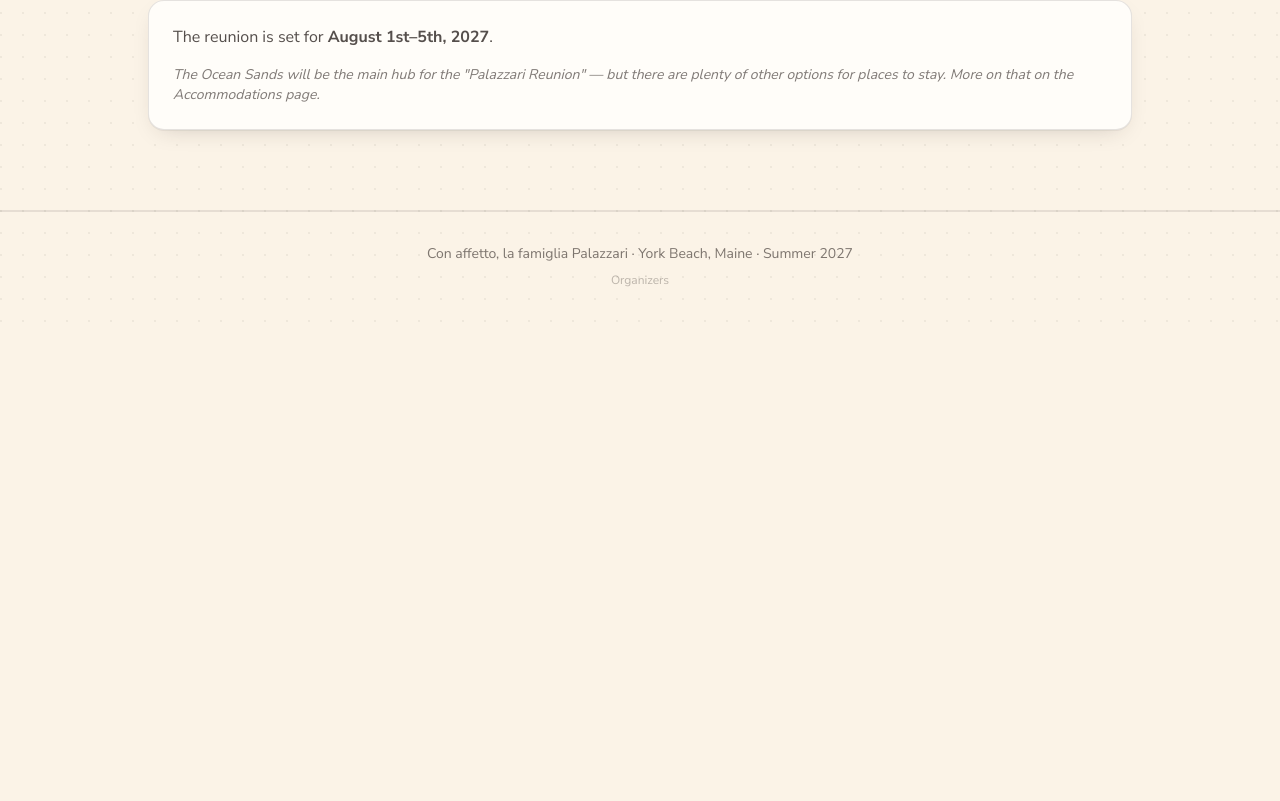
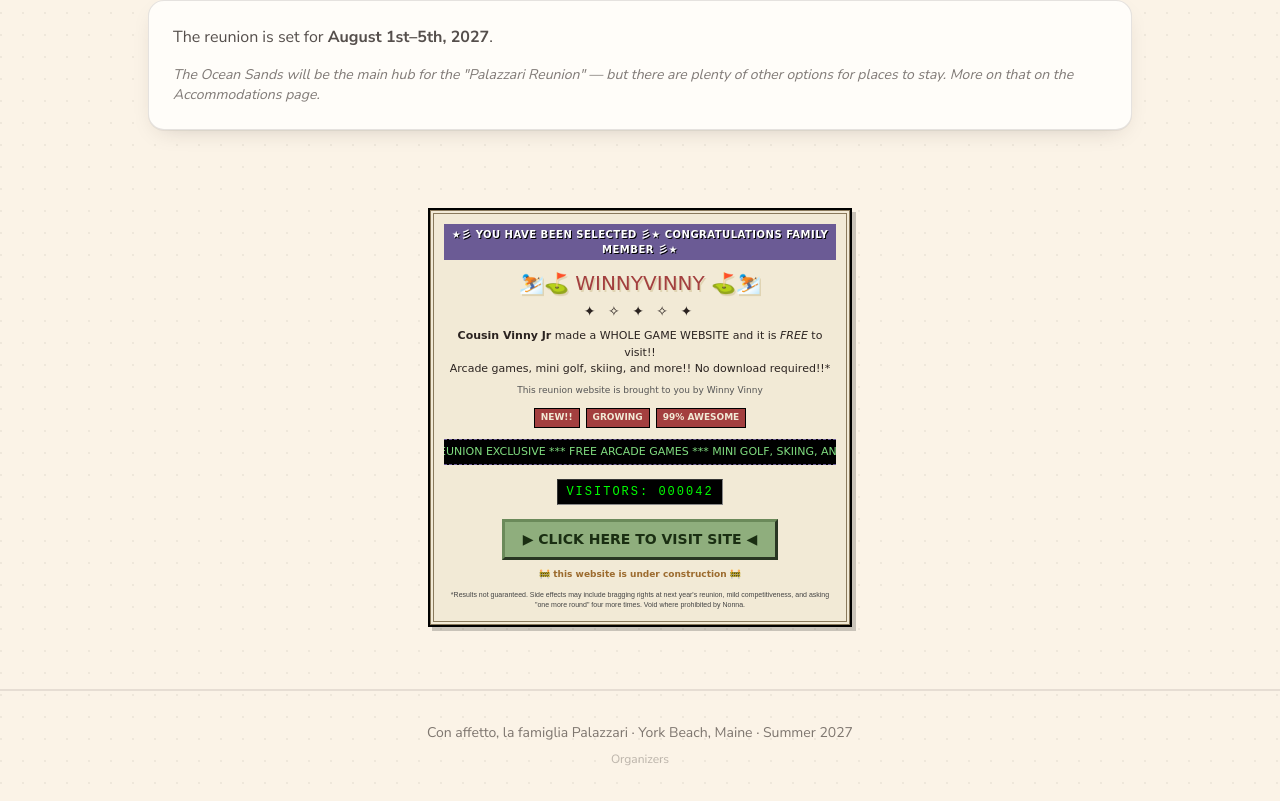
Before and after one commit to lauracecconi/PalazzariReunion, a React (Vite) app: page / in a window 1280 px wide. Shown: the part 1924-2725 px from the top of the page. Before the commit the page ends 2246 px from the top, so only its background shows below. Built offline with nearby package versions, Linux system fonts and the light colour scheme.

Commit message:
Add files via upload

```diff
--- a/src/pages/Home.jsx
+++ b/src/pages/Home.jsx
@@ -102,6 +102,119 @@ function VolunteerSignup() {
       >
         {saving ? 'Sending...' : 'Count Me In'}
       </button>
+    </div>
+  );
+}
+
+function WinnyVinnyAd() {
+  return (
+    <div
+      style={{
+        fontFamily: "'Comic Sans MS', 'Comic Sans', cursive",
+        width: '100%',
+        maxWidth: 420,
+        margin: '0 auto',
+        background: '#f2ead6',
+        border: '4px double #8a7a5c',
+        padding: 10,
+        textAlign: 'center',
+        boxShadow: '0 0 0 2px #000, 4px 4px 0 2px rgba(0,0,0,0.2)',
+        boxSizing: 'border-box',
+      }}
+    >
+      <div
+        style={{
+          background: '#6b5b95',
+          color: 'white',
+          fontWeight: 'bold',
+          fontSize: 10,
+          padding: 3,
+          textShadow: '1px 1px 0 #000',
+          letterSpacing: 0.5,
+        }}
+      >
+        ★彡 YOU HAVE BEEN SELECTED 彡★ CONGRATULATIONS FAMILY MEMBER 彡★
+      </div>
+
+      <h3 style={{ fontSize: 20, color: '#a33f3f', textShadow: '1.5px 1.5px 0 #e0d4b3', margin: '8px 0 3px' }}>
+        ⛷️⛳ WINNYVINNY ⛳⛷️
+      </h3>
+      <div style={{ fontSize: 14, letterSpacing: 4 }}>✦ ✧ ✦ ✧ ✦</div>
+
+      <p style={{ fontSize: 11, margin: '6px 0' }}>
+        <b>Cousin Vinny Jr</b> made a WHOLE GAME WEBSITE and it is <i>FREE</i> to visit!!
+        <br />
+        Arcade games, mini golf, skiing, and more!! No download required!!*
+      </p>
+
+      <p style={{ fontSize: 9, margin: '2px 0 6px', color: '#555' }}>
+        This reunion website is brought to you by Winny Vinny
+      </p>
+
+      <span style={{ display: 'inline-block', background: '#a33f3f', color: '#f2ead6', fontWeight: 'bold', fontSize: 9, padding: '2px 6px', border: '1.5px solid #000', margin: 3 }}>NEW!!</span>
+      <span style={{ display: 'inline-block', background: '#a33f3f', color: '#f2ead6', fontWeight: 'bold', fontSize: 9, padding: '2px 6px', border: '1.5px solid #000', margin: 3 }}>GROWING</span>
+      <span style={{ display: 'inline-block', background: '#a33f3f', color: '#f2ead6', fontWeight: 'bold', fontSize: 9, padding: '2px 6px', border: '1.5px solid #000', margin: 3 }}>99% AWESOME</span>
+
+      <div
+        style={{
+          overflow: 'hidden',
+          whiteSpace: 'nowrap',
+          background: '#000',
+          color: '#7fdc7f',
+          fontSize: 11,
+          padding: '4px 0',
+          margin: '8px 0',
+          borderTop: '1.5px dashed #6b5b95',
+          borderBottom: '1.5px dashed #6b5b95',
+        }}
+      >
+        <span style={{ display: 'inline-block', paddingLeft: '100%', animation: 'winnyvinny-marquee 22s linear infinite' }}>
+          *** REUNION EXCLUSIVE *** FREE ARCADE GAMES *** MINI GOLF, SKIING, AND MORE ***
+          BEAT YOUR COUSINS' HIGH SCORES *** NEW GAMES ADDED AS COUSIN VINNY JR MAKES THEM ***
+          CHECK BACK OFTEN ***
+        </span>
+      </div>
+
+      <div style={{ display: 'inline-block', background: '#000', color: '#0f0', fontFamily: "'Courier New', monospace", fontSize: 12, padding: '3px 8px', letterSpacing: 2, border: '1.5px inset #888', margin: '6px 0' }}>
+        VISITORS: 000042
+      </div>
+      <br />
+
+      <a
+        href="https://winnyvinny.netlify.app/"
+        target="_blank"
+        rel="noopener noreferrer"
+        style={{
+          display: 'inline-block',
+          background: '#8fae7d',
+          border: '3px outset #6b8a5a',
+          color: '#1a2e12',
+          fontWeight: 'bold',
+          fontSize: 14,
+          padding: '7px 18px',
+          margin: '8px 0 4px',
+          textDecoration: 'none',
+        }}
+      >
+        ▶ CLICK HERE TO VISIT SITE ◀
+      </a>
+
+      <div style={{ fontSize: 9, marginTop: 4, color: '#9c6b2e', fontWeight: 'bold' }}>
+        🚧 this website is under construction 🚧
+      </div>
+
+      <p style={{ fontSize: 7, color: '#444', marginTop: 8, fontFamily: 'Arial, sans-serif' }}>
+        *Results not guaranteed. Side effects may include bragging rights at next year's
+        reunion, mild competitiveness, and asking "one more round" four more times. Void
+        where prohibited by Nonna.
+      </p>
+
+      <style>{`
+        @keyframes winnyvinny-marquee {
+          0% { transform: translateX(0); }
+          100% { transform: translateX(-100%); }
+        }
+      `}</style>
     </div>
   );
 }
@@ -227,6 +340,11 @@ export default function Home({ setPage }) {
           </p>
         </div>
       </section>
+
+      {/* A little fun, sponsored by the next generation */}
+      <section className="max-w-5xl mx-auto px-5 pb-16">
+        <WinnyVinnyAd />
+      </section>
     </div>
   );
 }
```
